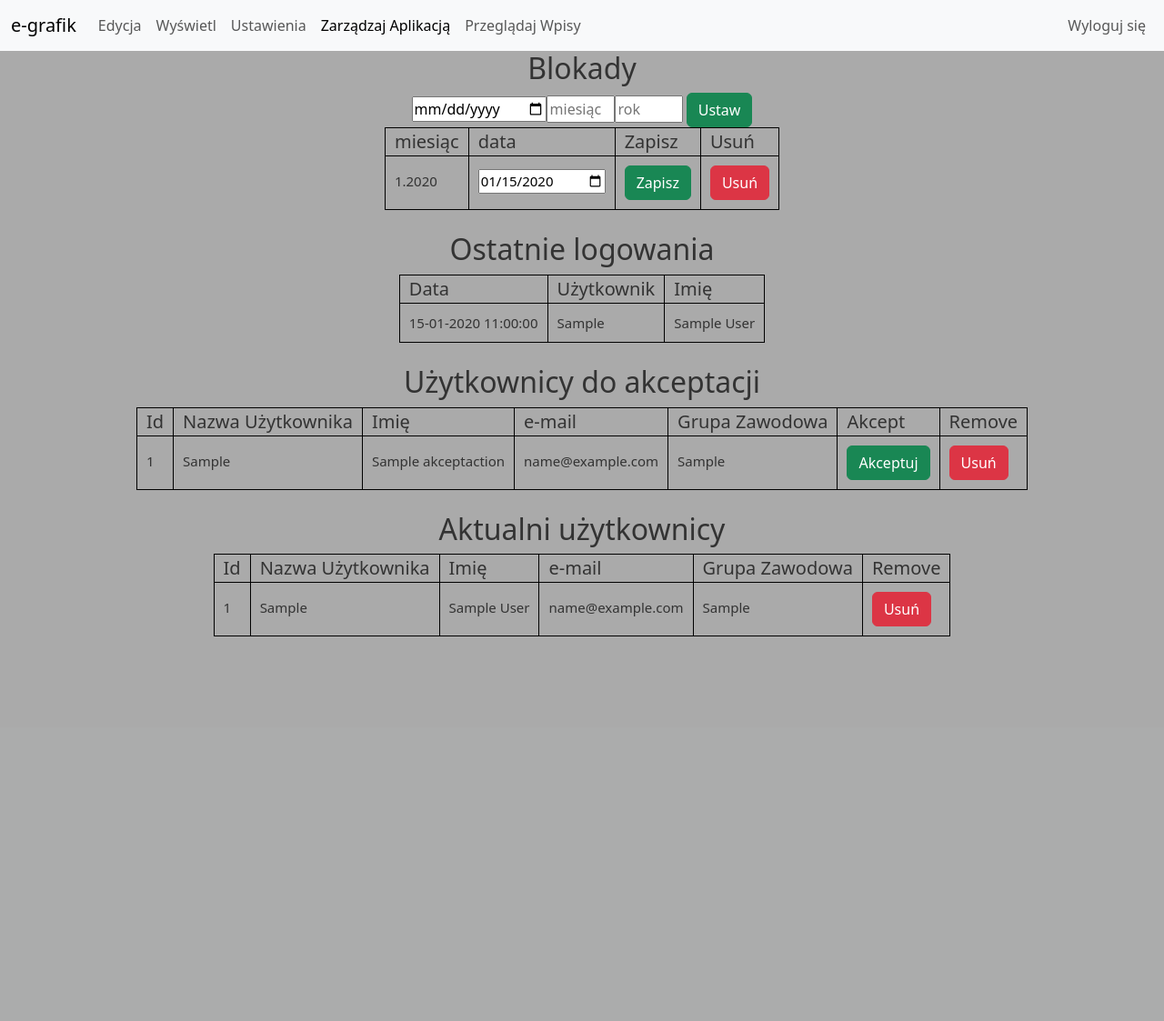
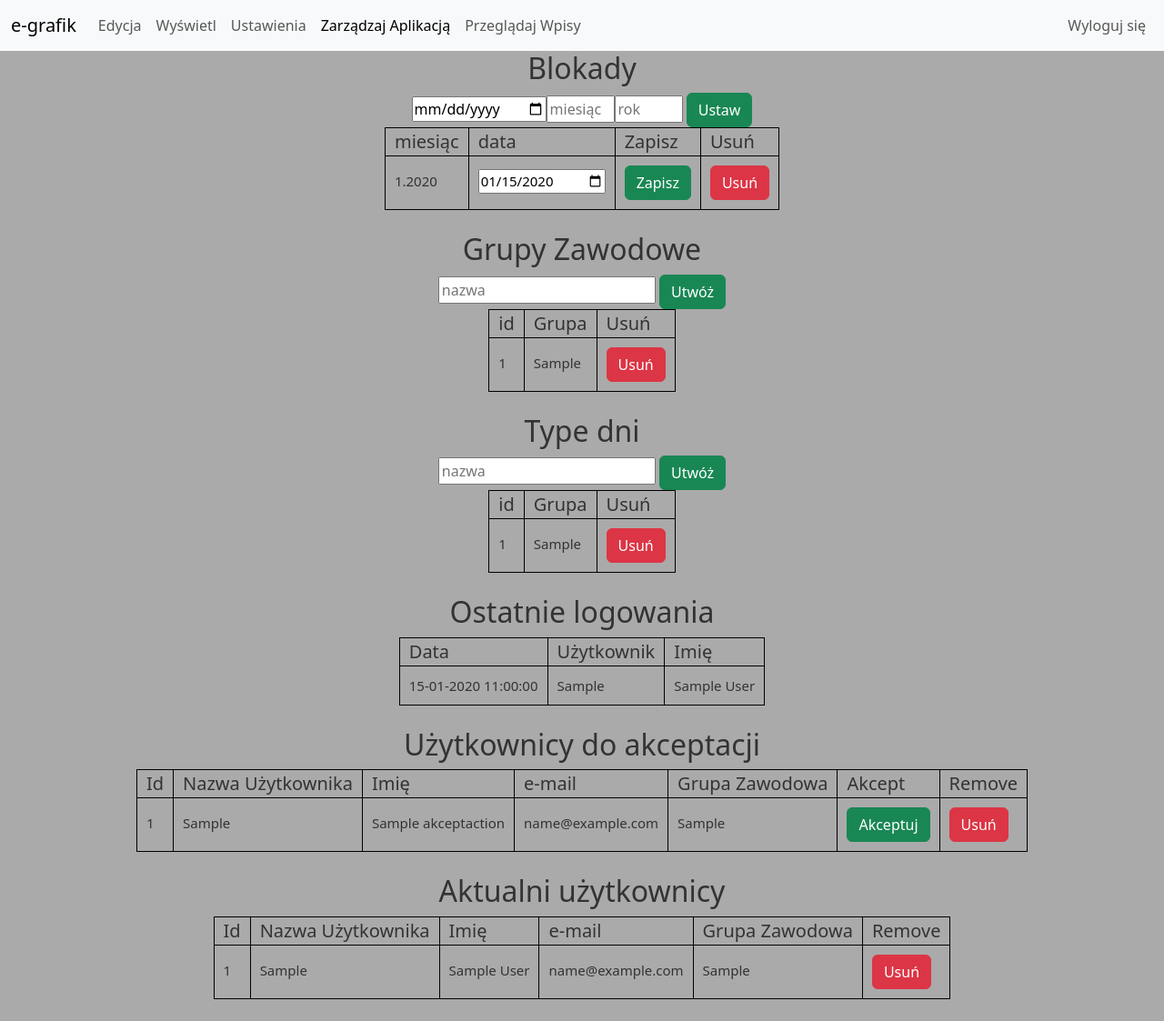
Before and after one commit to MikolajMroczkowski/grafikv2, a PHP site: page /admManage.php in a window 1280 px wide. Shown: the whole page at 91% size. Before the commit the page ends 700 px from the top, so only its background shows below. Run offline with PHP 8.4, Linux system fonts and the light colour scheme; the visitor is signed in with stand-in values (Sample User, id 1); tables that the repository leaves empty hold one stand-in row (values such as "Sample post"); some libraries are stand-ins or nearby versions.

Commit message:
Front zarządzania grupami i typami
Frontend Zarządzania typami dni i grupami zawodowymi na panelu administracyjnym

```diff
--- a/admManage.php
+++ b/admManage.php
@@ -56,6 +56,42 @@ if (!isset($_SESSION['isAdmin']) || $_SESSION['isAdmin'] != true) {
                 echo '<td><input id="'.$row['id'].'" type="date" value="'.$row['date'].'"></td>';
                 echo '<td><button onclick="removeLock('.$row['id'].'); addLock('.$row['month'].','.$row['year'].',document.getElementById(`'.$row['id'].'`).value)" class="btn btn-success">Zapisz</button></td>';
                 echo '<td><button onclick="removeLock('.$row['id'].')" class="btn btn-danger">Usuń</button></td>';
+                echo '</tr>';
+            }
+            echo '</table><br>';
+        }
+        $sql = "SELECT * FROM grupyZawodowe";
+        $result = $conn->query($sql);
+        if ($result->num_rows > 0) {
+            echo '<h2>Grupy Zawodowe</h2><input placeholder="nazwa" id="nazwaGrupy"> <button class="btn btn-success" onclick="createWorkGrup(document.getElementById(`nazwaGrupy`).value)">Utwóż</button><table class="centered adminListing">';
+            echo '<tr>';
+            echo '<th>id</th>';
+            echo '<th>Grupa</th>';
+            echo '<th>Usuń</th>';
+            echo '</tr>';
+            while ($row = $result->fetch_assoc()) {
+                echo '<tr>';
+                echo '<td>'.$row['id'].'</td>';
+                echo '<td>'.$row['Etykieta'].'</td>';
+                echo '<td><button class="btn btn-danger" onclick="removeWorkGrup('.$row['id'].')">Usuń</buttton></td>';
+                echo '</tr>';
+            }
+            echo '</table><br>';
+        }
+        $sql = "SELECT * FROM typyDni";
+        $result = $conn->query($sql);
+        if ($result->num_rows > 0) {
+            echo '<h2>Type dni</h2><input placeholder="nazwa" id="typeName"> <button class="btn btn-success" onclick="createType(document.getElementById(`typeName`).value)">Utwóż</button><table class="centered adminListing">';
+            echo '<tr>';
+            echo '<th>id</th>';
+            echo '<th>Grupa</th>';
+            echo '<th>Usuń</th>';
+            echo '</tr>';
+            while ($row = $result->fetch_assoc()) {
+                echo '<tr>';
+                echo '<td>'.$row['id'].'</td>';
+                echo '<td>'.$row['etykieta'].'</td>';
+                echo '<td><button class="btn btn-danger" onclick="removeDayType('.$row['id'].')">Usuń</buttton></td>';
                 echo '</tr>';
             }
             echo '</table><br>';
```
